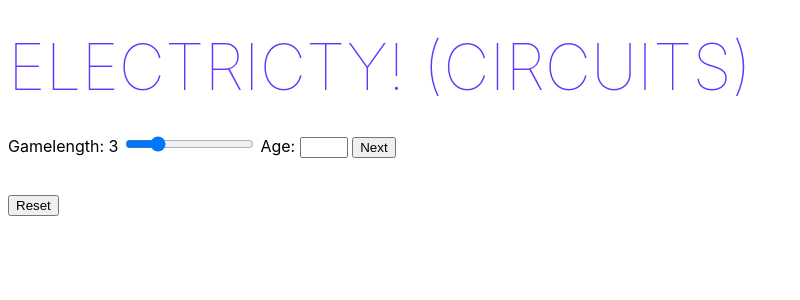
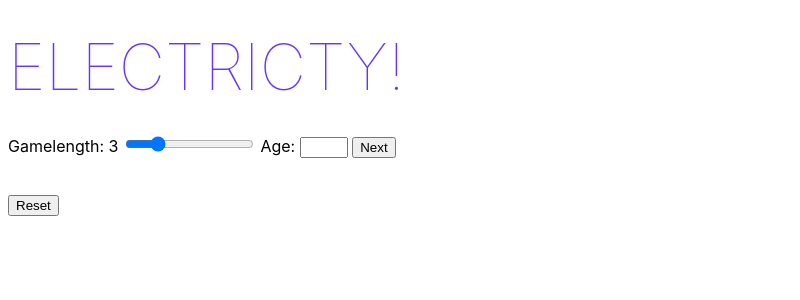
Before and after one commit to hannahlb123/assessment---quiz, a Svelte app: page / in a window 1280 px wide. Shown: the top 300 px of the page, without its empty margins (0-800 px from the left). Built offline with nearby package versions, Linux system fonts and the light colour scheme.

Commit message:
fixed issue where infinite loop was created. Testing: valid inputs: fghj, rtyuijk expected results: accept inputs - pass Boundary inputs: ghjk ghjk, ghj_ghj, rty78ty expected result: decline all - pass invalid inputs: 45678&&(, ' ' expected result: decline input - pass

```diff
--- a/src/App.svelte
+++ b/src/App.svelte
@@ -238,17 +238,16 @@
 					console.log('true')
 				} else {
 					letter = false
-					i -= 1
 					error = 'The name you have entered is not valid. Try again. Name must be comrpised of only letters.'
 					console.log('false')
+          return letter
 				}
 			}
-    return letter
   }
 
 </script>
 
-<h1>Electricty! (Circuits) </h1>
+<h1>Electricty!</h1>
 
 <!-- if the user has not started the quiz or entered a valid age, show them the start page with an option to input a game length and an age -->
 {#if started === false}
```
Also changed, not shown: 1 other file (tests, documents, lock files or other folders).
